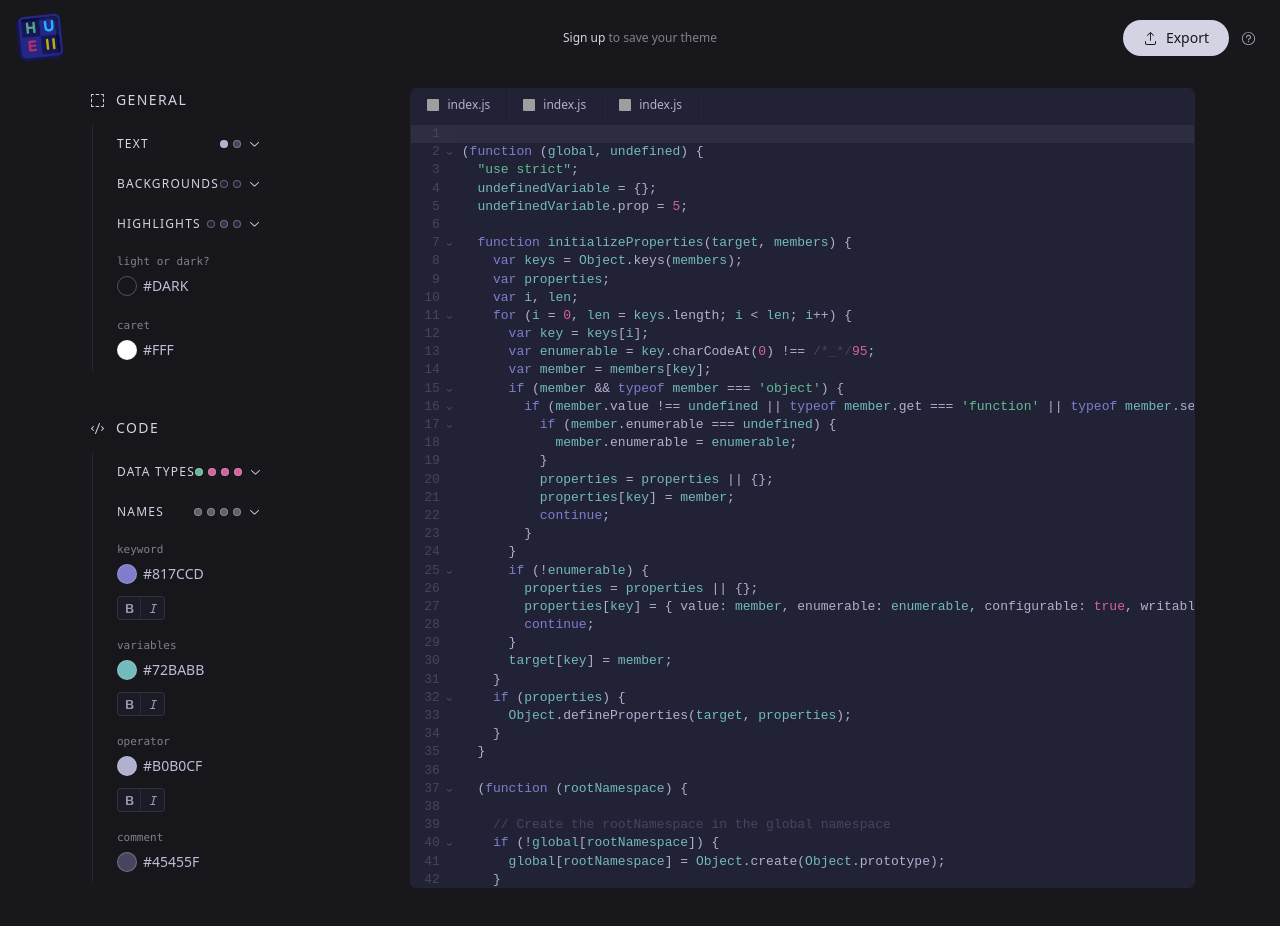
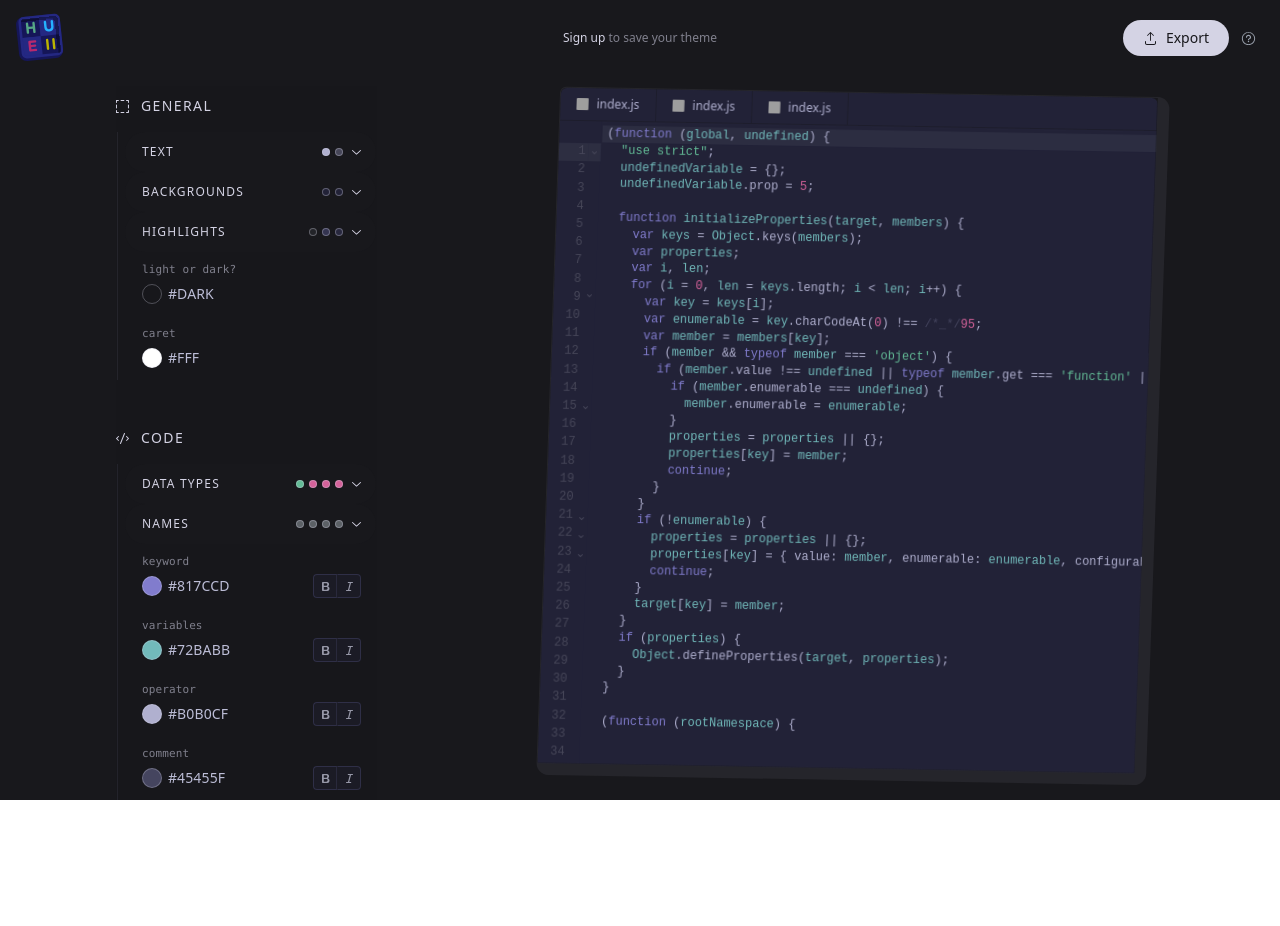
Before and after one commit to maxgeor/hueii, a Next.js app: page /sandbox in a window 1280 px wide. Shown: the top 926 px of the page. After the commit the page ends 800 px from the top, so only its background shows below. Built offline with nearby package versions, Linux system fonts and the light colour scheme; grey boxes are pictures that could not be loaded; a web font is replaced by a local one.

Commit message:
put a lil sauce on the editor

```diff
--- a/app/sandbox/layout.js
+++ b/app/sandbox/layout.js
@@ -2,126 +2,11 @@
 
 import Link from 'next/link';
 import Logo from '../../components/logo'
-import { tags as t } from '@lezer/highlight';
-import { createTheme } from '@uiw/codemirror-themes';
-import { useState, createContext } from 'react';
-import {
-  CodeIcon,
-  GroupIcon,
-  UploadIcon,
-  QuestionMarkCircledIcon
-} from '@radix-ui/react-icons'
+import { UploadIcon, QuestionMarkCircledIcon } from '@radix-ui/react-icons'
 
-export default function DashboardLayout({ children }) {
-  const white = '#C7C7FF'
-  const black = '#222237'
-  const gray = '#B0B0CF'
-  const purple = '#817BD5';
-  const green = '#63BB96';
-  const blue = '#3FA7DE';
-  const red = '#D4629A';
-  const yellow = '#C6B062';
-  const teal = '#72BABB';
-
-  const [lightOrDark, setLightOrDark]           = useState('dark');
-  const [background, setBackground]             = useState(black);
-  const [foreground, setForeground]             = useState(gray);
-  const [caret, setCaret]                       = useState('#fff');
-  const [selection, setSelection]               = useState('#343450');
-  const [selectionMatch, setSelectionMatch]     = useState('#28283e');
-  const [lineHighlight, setLineHighlight]       = useState('#8a91991a');
-  const [gutterBackground, setGutterBackground] = useState(black);
-  const [gutterForeground, setGutterForeground] = useState('#464658');
-  const [comment, setComment]                   = useState('#45455f');
-  const [variableName, setVariableName]         = useState(teal);
-  const [string, setString]                     = useState(green);
-  const [number, setNumber]                     = useState('#D4629A');
-  const [bool, setBool]                         = useState('#D4629A');
-  const [nully, setNully]                       = useState('#D4629A');
-  const [keyword, setKeyword]                   = useState('#817ccd');
-  const [operator, setOperator]                 = useState(gray);
-  const [className, setClassName]               = useState('#5c6166');
-  const [definition, setDefinition]             = useState('#5c6166');
-  const [typeName, setTypeName]                 = useState('#5c6166');
-  const [angleBracket, setAngleBracket]         = useState('#5c6166');
-  const [tagName, setTagName]                   = useState('#5c6166');
-  const [attributeName, setAttributeName]       = useState('#5c6166');
-
-  const theme = createTheme({
-    theme: lightOrDark,
-    settings: {
-      background,
-      foreground,
-      caret,
-      selection,
-      selectionMatch,
-      lineHighlight,
-      gutterBackground,
-      gutterForeground,
-    },
-    styles: [
-      { tag: t.comment, color: comment },
-      { tag: t.variableName, color: variableName },
-      { tag: [t.string, t.special(t.brace)], color: string },
-      { tag: t.number, color: number },
-      { tag: t.bool, color: bool },
-      { tag: t.null, color: nully },
-      { tag: t.keyword, color: keyword },
-      { tag: t.operator, color: operator },
-      { tag: t.className, color: className },
-      { tag: t.definition(t.typeName), color: definition },
-      { tag: t.typeName, color: typeName },
-      { tag: t.angleBracket, color: angleBracket },
-      { tag: t.tagName, color: tagName },
-      { tag: t.attributeName, color: attributeName },
-    ],
-  });
-
-  const styles = [
-    { group: 'General', icon: <GroupIcon className='shrink-0'/>, isSubgroup: false, items: [
-      { group: 'Text', isSubgroup: true, items: [
-        { name: 'Editor Text', color: foreground, setColor: setForeground },
-        { name: 'Gutter Text', color: gutterForeground, setColor: setGutterForeground }
-      ] },
-      { group: 'Backgrounds', isSubgroup: true, items: [
-        { name: 'Editor Background', color: background, setColor: setBackground },
-        { name: 'Gutter Background', color: gutterBackground, setColor: setGutterBackground },
-      ] },
-      { group: 'Highlights', isSubgroup: true, items: [
-        { name: 'Line Highlight', color: lineHighlight, setColor: setLineHighlight },
-        { name: 'Selection', color: selection, setColor: setSelection },
-        { name: 'Selection Match', color: selectionMatch, setColor: setSelectionMatch },
-      ] },
-      { name: 'Light or Dark?', color: lightOrDark, setColor: setLightOrDark },
-      { name: 'Caret', color: caret, setColor: setCaret },
-    ] },
-    { group: 'Code', icon: <CodeIcon className='shrink-0'/>, isSubgroup: false, items: [
-      { group: 'Data Types', icon: null, isSubgroup: true, items: [
-        { name: 'String', color: string, setColor: setString, fontable: true, bolded: false, italicized: false },
-        { name: 'Number', color: number, setColor: setNumber, fontable: true, bolded: false, italicized: false },
-        { name: 'Boolean', color: bool, setColor: setBool, fontable: true, bolded: false, italicized: false },
-        { name: 'Null', color: nully, setColor: setNully, fontable: true, bolded: false, italicized: false },
-      ] },
-      { group: 'Names', icon: null, isSubgroup: true, items: [
-        { name: 'Class Name', color: className, setColor: setClassName, fontable: true, bolded: false, italicized: false },
-        { name: 'Type Name', color: typeName, setColor: setTypeName, fontable: true, bolded: false, italicized: false },
-        { name: 'Tag Name', color: tagName, setColor: setTagName, fontable: true, bolded: false, italicized: false },
-        { name: 'Attribute Name', color: attributeName, setColor: setAttributeName, fontable: false, bolded: false, italicized: false }
-      ] },
-      { name: 'Variables', color: variableName, setColor: setVariableName, fontable: true, bolded: false, italicized: false },
-      { name: 'Keyword', color: keyword, setColor: setKeyword, fontable: true, bolded: false, italicized: false },
-      { name: 'Operator', color: operator, setColor: setOperator, fontable: true, bolded: false, italicized: false },
-      { name: 'Comment', color: comment, setColor: setComment, fontable: true, bolded: false, italicized: false },
-      { name: 'Angle Bracket', color: angleBracket, setColor: setAngleBracket, fontable: true, bolded: false, italicized: false },
-      { name: 'Definition', color: definition, setColor: setDefinition, fontable: true, bolded: false, italicized: false },
-    ]},
-  ];
-
-  const ThemeContext = createContext();
-
+export default function SandboxLayout({ children }) {
   return (
-    <ThemeContext.Provider value={styles}>
-      <div className='relative bg-black md:pb-12'>
+    <div className='h-screen overflow-y-hidden relative bg-black '>
       <header className='relative flex items-center justify-between gap-x-2 py-3 px-4 md:pl-[18px] md:py-3 md:px-6 max-w-8xl mx-auto'>
         <div className='flex items-center gap-x-4 w-fit self-start '>
           <Link href='/'>
@@ -147,6 +32,5 @@ export default function DashboardLayout({ children }) {
       </header>
       {children}
     </div>
-    </ThemeContext.Provider>
   );
 }
--- a/app/sandbox/page.js
+++ b/app/sandbox/page.js
@@ -12,7 +12,7 @@ import { SketchPicker } from 'react-color';
 
 export default function SandboxPage() {
   const [picking, setPicking] = useState(false)
-  const [pickerColor, setPickerColor] = useState('#fff')
+  const [color, setColor] = useState('#fff')
   const [colorListExpanded, setColorListExpanded] = useState(false);
   const [changeColor, setChangeColor] = useState(null)
 
@@ -26,15 +26,15 @@ export default function SandboxPage() {
   const yellow = '#C6B062';
   const teal = '#72BABB';
 
-  const handleShowPicker = (color, setColor) => {
-    setChangeColor(setColor)
-    setPickerColor(color)
+  const handleShowPicker = (pickerColor, setPickerColor) => {
+    setChangeColor(setPickerColor)
+    setColor(pickerColor)
     setPicking(true)
   }
 
-  const handleChangeComplete = color => {
-    setPickerColor(color.hex)
-    changeColor(color.hex)
+  const handleChangeComplete = ({ hex }) => {
+    setColor(hex)
+    changeColor(hex)
   };
 
   const [lightOrDark, setLightOrDark]           = useState('dark');
@@ -75,7 +75,7 @@ export default function SandboxPage() {
     },
     styles: [
       { tag: t.comment, color: comment },
-      { tag: t.variableName, color: variableName },
+      { tag: t.variableName, color: variableName, backgroundColor: '#00000000' },
       { tag: [t.string, t.special(t.brace)], color: string },
       { tag: t.number, color: number },
       { tag: t.bool, color: bool },
@@ -83,7 +83,7 @@ export default function SandboxPage() {
       { tag: t.keyword, color: keyword },
       { tag: t.operator, color: operator },
       { tag: t.className, color: className },
-      { tag: t.definition(t.typeName), color: definition },
+      { tag: t.definition(t.typeName), color: definition},
       { tag: t.typeName, color: typeName },
       { tag: t.angleBracket, color: angleBracket },
       { tag: t.tagName, color: tagName },
@@ -134,12 +134,17 @@ export default function SandboxPage() {
   ];
 
   return (
-    <div className='max-h-screen relative md:flex md:justify-between gap-x-10 lg:gap-x-16 w-full md:px-6 mt-2 md:mt-3 max-w-[1158px] mx-auto'>
+    <div className={`
+      ${picking ? 'max-w-[975px]' : 'max-w-[1100px]'}
+      h-screen relative md:flex md:justify-between gap-x-16 w-full md:px-6 md:pr-8 pt-2 md:pt-4 mx-auto transition-all ease-out duration-500 bg-transparent
+    `}>
       <section className={`
-        flex md:w-1/3 lg:w-1/4 overflow-y-scroll shadow-xl md:shadow-none absolute md:relative bottom-1.5 z-20  pt-12 px-1 pb-4 md:p-0 md:pt-2.5 bg-black/90 backdrop-blur md:h-auto rounded-xl md:rounded-none border border-white/[15%] md:border-none
-        ${colorListExpanded ? 'h-full top-1.5 left-1.5 right-1.5 bottom-1.5' : 'h-[calc(100vh/3)] bottom-1.5 left-1.5 right-1.5'}
+        md:w-1/3 lg:w-1/4
+        bg-black/90 backdrop-blur  h-screen transition-all ease-out duration-500 flex shadow-xl md:shadow-none absolute md:relative bottom-1.5 z-20 pt-12 md:-ml-1 px-1 pb-4 md:p-0 md:pt-2.5 md:h-auto rounded-xl md:rounded-none border border-white/[15%] md:border-none
+        ${colorListExpanded ? 'h-full top-1.5 left-1.5 right-1.5 bottom-1.5' : 'h-[calc(100vh/2.7)] bottom-1.5 left-1.5 right-1.5'}
       `}>
-        <div className={`${picking ? 'opacity-0 -translate-x-64' : 'opacity-100 translate-x-0 '} ease-in-out transform duration-[250ms] transition-all w-full`}>
+        <div className={`${picking && 'hidden'} h-screen overflow-y-scroll  ease-in-out transform duration-[250ms] transition-all w-full`}>
+        {/* <div className={`${picking && 'hidden'} h-screen md:max-w-[260px] overflow-y-scroll  ease-in-out transform duration-[250ms] transition-all w-full`}> */}
           <StyleEditor
             styles={styles}
             colorListExpanded={colorListExpanded}
@@ -147,7 +152,7 @@ export default function SandboxPage() {
             showPicker={handleShowPicker}
           />
         </div>
-        <div className={`${picking ? 'opacity-100 -translate-x-[188px]' : ' opacity-0 translate-x-[800px]'} sticky top-4 flex flex-col gap-y-4 -mt-[5px] transform duration-[250ms] ease-in-out transition-all w-full`}>
+        <div className={`${!picking && 'hidden'} flex flex-col gap-y-4 transform duration-[250ms] ease-in-out transition-all w-full`}>
           <div className=' flex items-center justify-center '>
             <StyleEditorButton
               position={'top-0 -left-1'}
@@ -157,19 +162,19 @@ export default function SandboxPage() {
             </StyleEditorButton>
             <div className='flex items-center gap-x-1.5'>
               <span
-                style={{ backgroundColor: pickerColor }}
+                style={{ backgroundColor: color }}
                 className={`border border-white/[30%] h-5 w-5 rounded-full `}
               ></span>
               <div className='flex items-center w-16 text-sm leading-7 '>
                 <p className='font-light'>#</p>
-                <p className='tracking-widish text-gray-100'>
-                  {pickerColor.replace('#', '').toUpperCase()}
+                <p className='tracking-wideish text-gray-100'>
+                  {color.replace('#', '').toUpperCase()}
                 </p>
               </div>
             </div>
           </div>
           <SketchPicker
-            color={pickerColor}
+            color={color}
             onChange={handleChangeComplete}
             // onChangeComplete={handleChangeComplete}
           />
@@ -179,7 +184,7 @@ export default function SandboxPage() {
         theme={theme}
         background={background}
         foreground={foreground}
-        width={'w-2/3 lg:w-3/4'}
+        width='md:w-2/3 lg:w-3/4'
       />
     </div>
   );
--- a/components/CodeEditor.jsx
+++ b/components/CodeEditor.jsx
@@ -5,24 +5,20 @@ import CodeMirror from '@uiw/react-codemirror';
 import { javascript } from '@codemirror/lang-javascript';
 import sampleCode from '../lib/samples/javascript';
 
-export default function CodeEditor({
-  width,
-  background,
-  foreground,
-  theme
-}) {
-  const onChange = React.useCallback((value, viewUpdate) => {
+export default function CodeEditor({ width, background, foreground, theme }) {
+  const onChange = useCallback((value, viewUpdate) => {
     console.log('value:', value);
   }, []);
 
   return (
     <section className={`
-      overflow-y-scroll w-full border border-gray-100/[8%] md:rounded-md
+      max-h-[calc(100vh-104px)] md:max-h-[calc(100vh-112px)] md:max-w-[610px]
+      transition-all ease-in-out duration-500 relative overflow-y-scroll w-full border border-gray-100/[8%] md:rounded-tl-md md:rounded-xl md:skew-y-1 md:-skew-x-2 md:border-b-[12px] md:border-r-[12px] text-sm md:text-xs
       ${width}
     `}>
       <div
         style={{ backgroundColor: background, color: foreground }}
-        className='text-xs flex md:rounded-t-md'
+        className='z-10 sticky top-0 flex md:rounded-t-md border-b border-b-black/40'
       >
         <div className={`border-r border-r-black/40 border-b-white flex justify-center items-center gap-x-2 p-2 px-4  rounded-tl-md`}>
           <img className='w-3 h-3 rounded-[1px]' src="https://cdn.jsdelivr.net/gh/devicons/devicon/icons/javascript/javascript-plain.svg" />
@@ -37,7 +33,7 @@ export default function CodeEditor({
           <p>index.js</p>
         </div>
       </div>
-      <div className='h-fit'>
+      <div className=''>
         <CodeMirror
           height={'fit-content'}
           theme={theme}
--- a/components/ColorBadge.jsx
+++ b/components/ColorBadge.jsx
@@ -17,7 +17,7 @@ export default function ColorBadge({
         htmlFor='picker'
         style={styles}
         onClick={showPicker}
-        className={`${classes} border-white/[30%] h-5 w-5 hover:border-white focus:border-white hover:scale-[115%] focus:scale-[115%] focus:outline-none cursor-pointer transition duration-75`}
+        className={`${classes} border-white/[30%] h-5 w-5 hover:border-white focus:border-white hover:scale-[115%] focus:scale-[115%] focus:outline-none cursor-pointer transition ease-in-out duration-100`}
       ></button>
     )
   )
--- a/components/ColorField.jsx
+++ b/components/ColorField.jsx
@@ -5,26 +5,24 @@ export default function ColorField({ color, setColor, showPicker }) {
   const [currentColor, setCurrentColor] = useState(color)
   return (
     <div className='-ml-1'>
-      <div className='group flex items-center gap-x-1 w-fit text-white focus-within:text-white bg-transparent hover:bg-gray-700 focus-within:bg-gray-700 focus-within:ring-1 focus-within:ring-gray-600 rounded-full px-1 transition duration-75 cursor-text'>
+      <div className='group flex items-center gap-x-1 w-fit text-white focus-within:text-white bg-transparent hover:bg-gray-700 focus-within:bg-gray-700 focus-within:ring-1 focus-within:ring-gray-600 rounded-full px-1 transition ease-in-out duration-100 cursor-text'>
         <div className='flex items-center h-7'>
           <ColorBadge
             color={currentColor}
             showPicker={() => showPicker(color, () => setColor)}
           />
         </div>
-        <div className='flex items-center text-sm leading-7 text-gray-100  w-24 pl-0.5 '>
+        <div className='flex items-center  text-base md:text-sm leading-7 text-gray-100  w-24 pl-0.5 '>
           <p className='font-light'>#</p>
-          <label
-            htmlFor='hex'
-            className='tracking-widish bg-inherit rounded-r-full peer:focus:outline-none'
-            onPaste={e => setColor(e.target.value)}
-            onChange={e => setColor(e.target.value)}
-            onClick={e => e.target.select()}
+          <input
+            id='hex'
+            type='text'
+            value={color.replace('#', '').toUpperCase()}
+            onPaste={e => setColor(`#${e.target.value}`)}
+            onChange={e => setColor(`#${e.target.value}`)}
             onSelect={e => e.target.select()}
-          >
-            <p>{currentColor.replace('#', '').toUpperCase()}</p>
-          </label>
-          <input id='hex' type='text' className='hidden peer'/>
+            className='tracking-wideish bg-inherit rounded-r-full focus:outline-none'
+          />
         </div>
       </div>
     </div>
--- a/components/Style.jsx
+++ b/components/Style.jsx
@@ -1,6 +1,5 @@
 import ColorField from './ColorField'
 import FontFields from './FontFields';
-import { ChevronRightIcon } from '@radix-ui/react-icons';
 
 export default function Style({
   name,
@@ -12,18 +11,14 @@ export default function Style({
   italicized = false
 }) {
   return (
-    <div className={`
-      -mb-1 overflow-visible flex flex-col relative rounded-lg pt-2 px-4 pb-3
-      bg-transparent hover:bg-gray-700 active:bg-gray-700 md:bg-transparent md:hover:bg-transparent md:focus:bg-transparent
-    `}>
-      <h4 className={`lowercase  text-gray-500 leading-5 font-mono text-[11px]`}>
+    <div className={`-mb-1 flex flex-col pt-2 px-4 pb-3`}>
+      <h4 className={`lowercase tracking-wideish text-gray-500 leading-5 font-mono text-[13px] md:text-[11px]`}>
         {name}
       </h4>
       <div className='flex flex-wrap items-center md:w-full md:justify-between gap-2'>
         <ColorField color={color} setColor={setColor} showPicker={showPicker} />
         {fontable ? <FontFields bolded={bolded} italicized={italicized} /> : null}
       </div>
-      <ChevronRightIcon className='absolute md:hidden md:hover:block right-3.5 translate top-1/2 -translate-y-1/2' />
     </div>
   )
 }
--- a/components/StyleEditor.jsx
+++ b/components/StyleEditor.jsx
@@ -1,24 +1,56 @@
-import StyleList from './StyleList';
+'use client'
 
-export default function StyleEditor({ styles, width = null, showPicker, colorListExpanded = false, setColorListExpanded = null }) {
+import Style from './Style';
+import StyleGroup from './StyleGroup';
+import * as DropdownMenu from '@radix-ui/react-dropdown-menu';
+import { EnterFullScreenIcon, ExitFullScreenIcon, ArrowLeftIcon } from '@radix-ui/react-icons'
+
+export default function StyleEditor({ styles, showPicker, colorListExpanded = false, setColorListExpanded = null }) {
+
+  function renderStyles(styles) {
+    return styles.map(s => {
+      if ('group' in s) {
+        return (
+          <StyleGroup
+            key={s.group}
+            name={s.group}
+            icon={s.icon}
+            isSubgroup={s.isSubgroup}
+          >
+            {renderStyles(s.items)}
+          </StyleGroup>
+        )
+      } else {
+        return (
+          <Style
+            key={s.name}
+            name={s.name}
+            color={s.color}
+            setColor={s.setColor}
+            fontable={s.fontable}
+            bolded={s.bolded}
+            italicized={s.italicized}
+            showPicker={showPicker}
+          />
+        )
+      }
+    })
+  }
+
+  const StyleListButton = ({ position, handleClick, children }) => {
+    return(
+      <button
+        className={`${position} hidden absolute w-fit p-2 rounded-full bg-gray-700 hover:bg-gray-600 active:bg-gray-600 text-white`}
+        onClick={handleClick}
+      >
+        {children}
+      </button>
+    )
+  }
+
   return (
-    <StyleList
-      styles={styles}
-      colorListExpanded={colorListExpanded}
-      setColorListExpanded={setColorListExpanded}
-      showPicker={showPicker}
-    />
-    // <section className={`
-    //   max-w-[255px] overflow-y-scroll shadow-xl md:shadow-none absolute md:static bottom-1.5 z-20  pt-12 px-1 pb-4 md:p-0 md:pt-2.5 bg-black/90 backdrop-blur md:h-auto rounded-xl md:rounded-none border border-white/[15%] md:border-none
-    //   ${colorListExpanded ? 'h-full top-1.5 left-1.5 right-1.5 bottom-1.5' : 'h-[calc(100vh/3)] bottom-1.5 left-1.5 right-1.5'}
-    //   ${width}
-    // `}>
-    //   <StyleList
-    //     styles={styles}
-    //     colorListExpanded={colorListExpanded}
-    //     setColorListExpanded={setColorListExpanded}
-    //     showPicker={showPicker}
-    //   />
-    // </section>
+    <div className='md:max-h-[calc(100%-112px)] relative flex flex-col gap-y-12'>
+      {renderStyles(styles)}
+    </div>
   )
 }
--- a/components/StyleGroup.jsx
+++ b/components/StyleGroup.jsx
@@ -14,7 +14,7 @@ export default function StyleGroup({
 
   const StyleList = ({ children: c }) => (
     <section className={`
-      flex flex-col border-gray-800
+      flex flex-col border-gray-800/[99%]
       ${isSubgroup ? 'pl-2 ml-4 border-box border-l' : 'md:pl-2 ml-px md:border-l'}
     `}>
       {c}
@@ -25,18 +25,18 @@ export default function StyleGroup({
     <div className='oveflow-visible flex flex-col'>
       {isSubgroup ? (
         <div className={`
-          flex flex-col transition-all ease-out duration-300
+          flex flex-col transition-all ease-out duration-500
           ${open? 'my-2' : null}
         `}>
           <button
             className={`
-              group flex justify-between items-center w-full rounded-full transition ease-in-out duration-75
+              group flex justify-between items-center w-full rounded-full transition ease-in-out duration-100
               text-white hover:text-white focus:text-white md:bg-black hover:bg-gray-700 focus:bg-gray-700 active:bg-gray-700 border border-transparent focus:border-gray-600 h-10 border-box focus:outline-none
               py-2.5 px-4 -ml-px
             `}
             onClick={() => setOpen(!open)}
           >
-            <h3 className='text-xs leading-6 uppercase font-light tracking-widest whitespace-nowrap'>
+            <h3 className='text-sm md:text-xs leading-6 uppercase font-light tracking-widest whitespace-nowrap'>
               {name}
             </h3>
             <div className="flex justify-end items-center gap-x-1.5 -mr-[5px]">
@@ -47,16 +47,16 @@ export default function StyleGroup({
                   {children.map(c => <ColorBadge key={c.props.name} color={c.props.color} preview={true} />)}
                 </div>
               )}
-              <ChevronDownIcon className={`${open ? '-rotate-180 translate-y-px' : 'rotate-0'} transform shrink-0 -mt-px transition ease-out duration-300`} />
+              <ChevronDownIcon className={`${open ? '-rotate-180 translate-y-px' : 'rotate-0'} transform shrink-0 -mt-px transition ease-out duration-500`} />
             </div>
           </button>
           {open ? <StyleList>{children}</StyleList> : null}
         </div>
       ) : (
         <>
-          <div className='absolute md:static -top-8 transform left-1/2 -translate-x-1/2 md:translate-x-0 flex items-center gap-x-[10px] -ml-px'>
+          <div className='flex items-center gap-x-[10px] ml-4 md:-ml-px'>
             {icon}
-            <h3 className='text-[14px] text-white leading-4 uppercase tracking-widest whitespace-nowrap ml-px'>
+            <h3 className='text-base md:text-sm text-white leading-4 uppercase tracking-widest whitespace-nowrap ml-px'>
               {name}
             </h3>
           </div>
--- a/components/StyleList.jsx
+++ b/components/StyleList.jsx
@@ -53,7 +53,7 @@ export default function StyleList({ styles, showPicker, colorListExpanded, setCo
   }
 
   return (
-    <div className='relative flex flex-col gap-y-12'>
+    <div className='max-h-[calc(100%-112px)] relative flex flex-col gap-y-12'>
       {/* <div>
         <DropdownMenu.Root>
           <DropdownMenu.Trigger />
--- a/styles/globals.css
+++ b/styles/globals.css
@@ -18,3 +18,11 @@
   font-family: serif;
   font-size: 16px;
 }
+
+.cm-gutterElement{
+  height: 18.21px !important;
+}
+
+.cm-gutterElement > span {
+  height: 18.21px !important;
+}
--- a/tailwind.config.js
+++ b/tailwind.config.js
@@ -26,7 +26,7 @@ module.exports = {
       colors: {
         gray: {
           900: '#1B1B25',
-          800: '#27272F',
+          800: '#24242C',
           700: '#2F2F47',
           600: '#444461',
           500: '#80808d',
@@ -52,7 +52,7 @@ module.exports = {
         '3xl': '0 35px 60px -15px rgba(0, 0, 0, 0.3)',
       },
       letterSpacing: {
-        'wideish': '.0375em',
+        'wideish': '.01em',
       },
       maxWidth: {
         '6xl': '68rem',
```
Also changed, not shown: lib/samples/javascript.js. Lines whose indentation alone changed are shown as unchanged.
